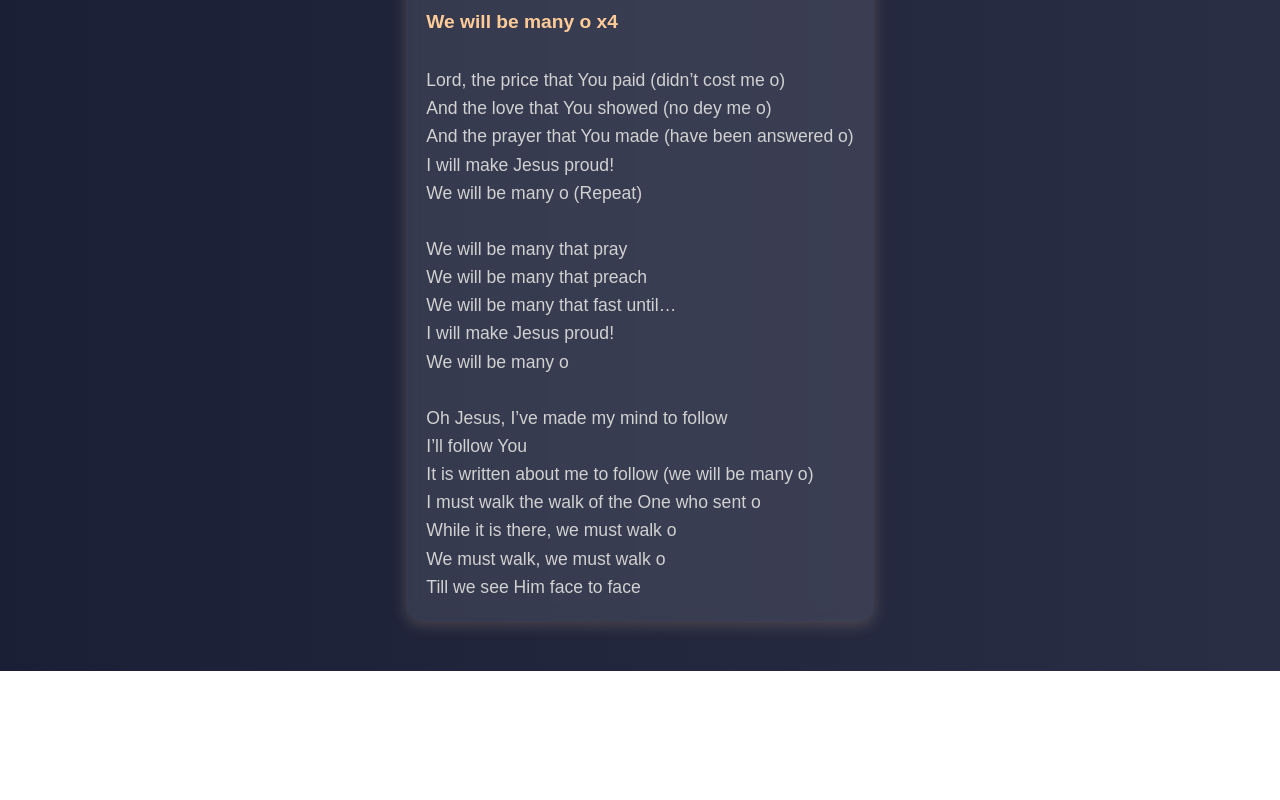
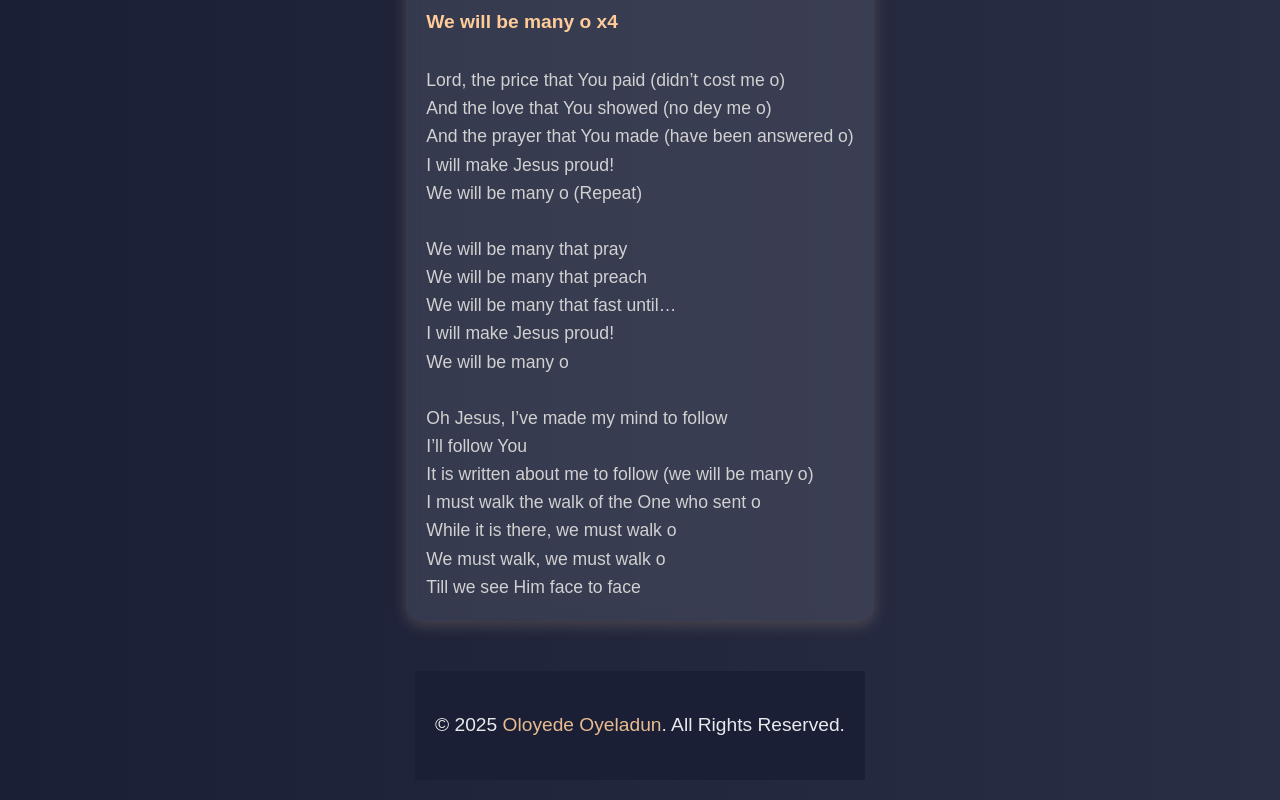
Before and after one commit to SHEWAPNG/We-will-be-many-song, a plain HTML site: page index.html in a window 1280 px wide. Shown: the part 1055-1855 px from the top of the page. Before the commit the page ends 1726 px from the top, so only its background shows below. Drawn offline with Linux system fonts and the light colour scheme.

Commit message:
Update index.html

```diff
--- a/index.html
+++ b/index.html
@@ -111,6 +111,27 @@
             border: 1px solid rgba(255, 204, 153, 0.3);
             margin: 30px 0;
         }
+
+
+
+
+
+    footer {
+        text-align: center;
+        padding: 20px;
+        background: #1a1f36; /* Navy Blue */
+        color: white;
+        font-size: 1rem;
+        margin-top: 20px;
+    }
+
+
+
+
+
+
+
+
     </style>
 </head>
 <body>
@@ -167,5 +188,16 @@
         Till we see Him face to face <br>
     </div>
 
+
+
+<footer>
+    <p>&copy; 2025 <a href="https://x.com/SymplySewa56?t=GXpcul4S5RWwx79ydKEdYA&s=09" target="_blank" style="color: #ffcc99; text-decoration: none;">
+        Oloyede Oyeladun</a>. All Rights Reserved.
+    </p>
+</footer>
+
+
+
+
 </body>
 </html>
```
